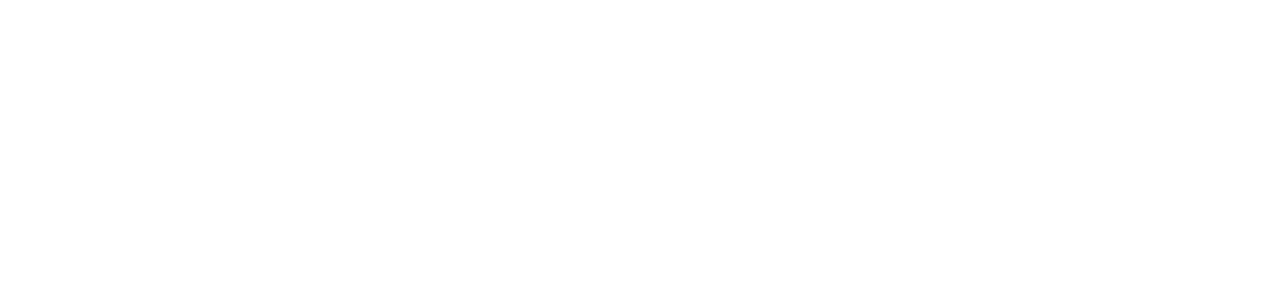
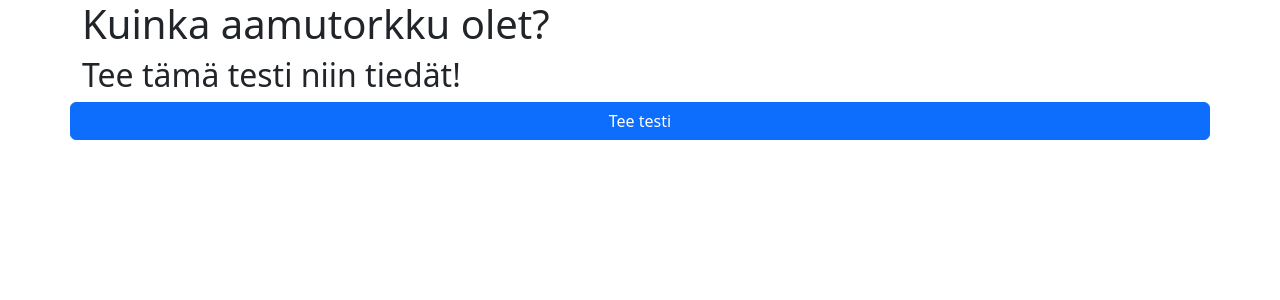
Before and after one commit to Duukkis8D/aamuntorkku, a React (Create React App) app: page / in a window 1280 px wide. Shown: the top 300 px of the page. Built offline with nearby package versions, Linux system fonts and the light colour scheme.

Commit message:
simple landing page

```diff
--- a/src/App.js
+++ b/src/App.js
@@ -1,5 +1,21 @@
+import Container from "react-bootstrap/Container";
+import Row from "react-bootstrap/Row";
+import Button from "react-bootstrap/Button";
+
+import "bootstrap/dist/css/bootstrap.min.css";
+
 function App() {
-  return <div className="App"></div>;
+  return (
+    <div className="App">
+      <Container>
+        <Row>
+          <h1>Kuinka aamutorkku olet?</h1>
+          <h2>Tee tämä testi niin tiedät!</h2>
+          <Button variant="primary">Tee testi</Button>
+        </Row>
+      </Container>
+    </div>
+  );
 }
 
 export default App;
```
